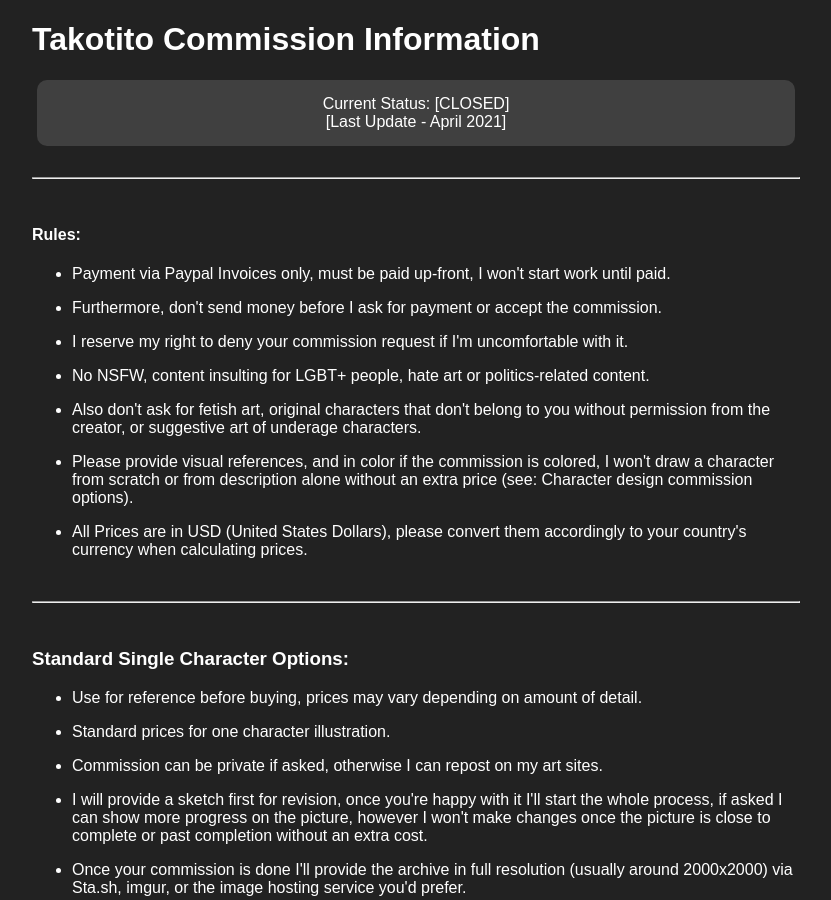
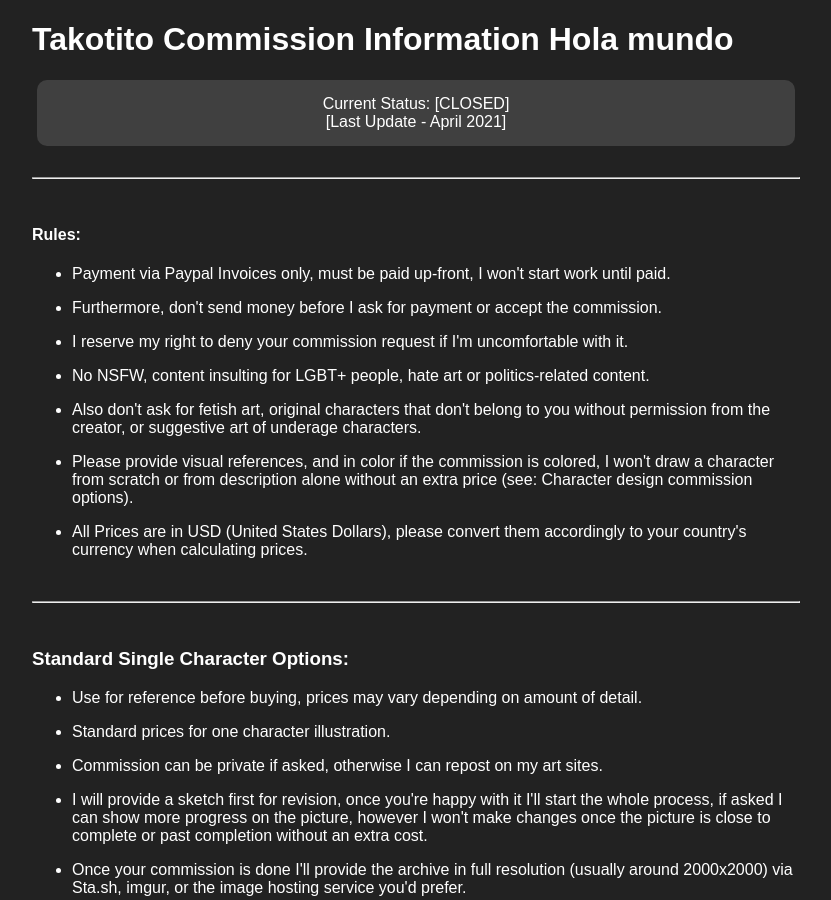
Before and after one commit to takko26/takko26.github.io, a plain HTML site: page comm-info.html in a window 1280 px wide. Shown: the top 900 px of the page, without its empty margins (224-1055 px from the left). Drawn offline with Linux system fonts and the light colour scheme.

Commit message:
Update comm-info.html

```diff
--- a/comm-info.html
+++ b/comm-info.html
@@ -19,7 +19,7 @@
 </head>
 <body>
 <div>
-	<h1>Takotito Commission Information</h1>
+	<h1>Takotito Commission Information Hola mundo</h1>
 </div>
 <div>
 <blockquote style="
```
